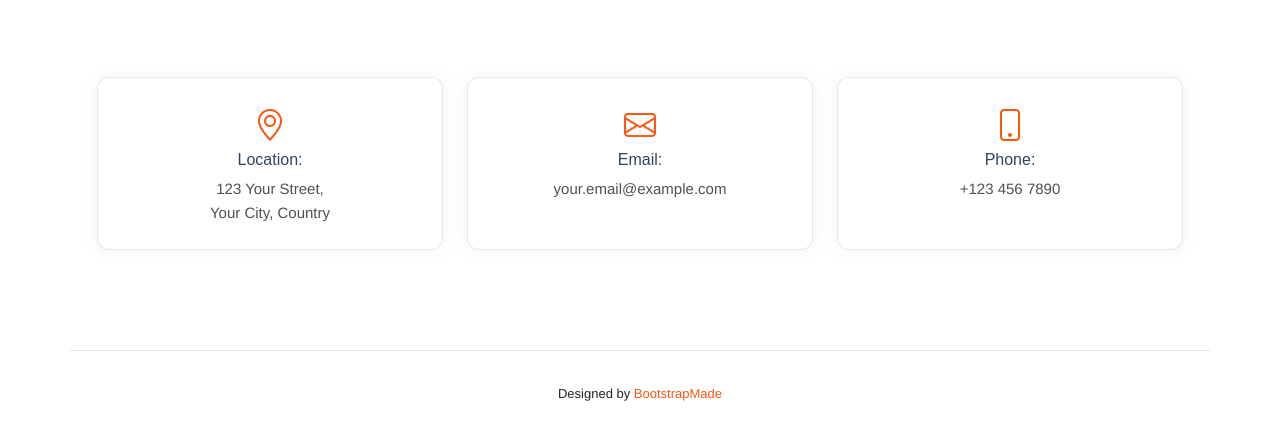
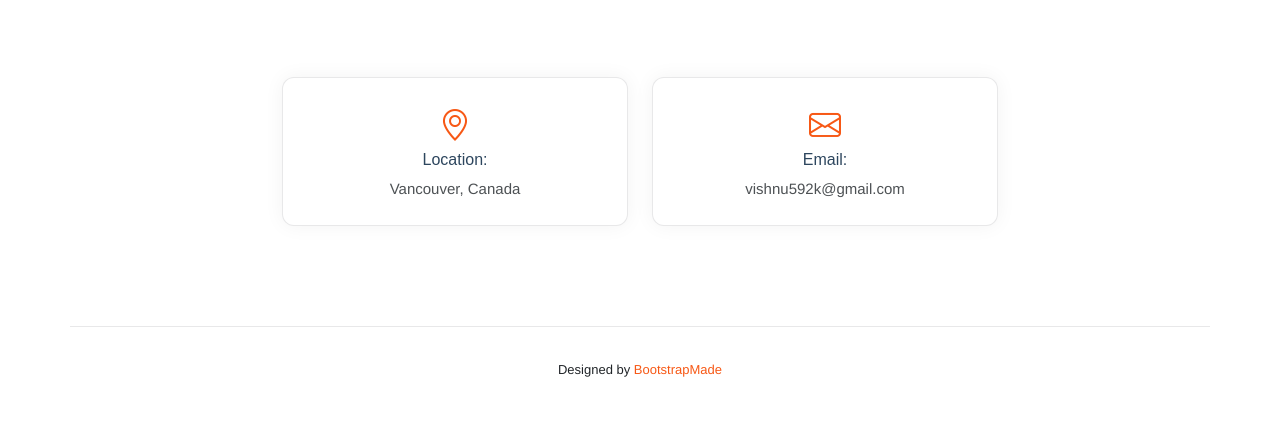
Before and after one commit to VishnuGameDesign/portfolio, a plain HTML site: page contact.html in a window 1280 px wide. Shown: the part 305-744 px from the top of the page. Drawn offline with Linux system fonts and the light colour scheme.

Commit message:
italicized links, added missing contact info

```diff
--- a/contact.html
+++ b/contact.html
@@ -117,21 +117,14 @@
                         <div class="info-card">
                             <i class="bi bi-geo-alt"></i>
                             <h4>Location:</h4>
-                            <p>123 Your Street,<br> Your City, Country</p>
+                            <p>Vancouver, Canada</p>
                         </div>
                     </div>
                     <div class="col-lg-4">
                         <div class="info-card">
                             <i class="bi bi-envelope"></i>
                             <h4>Email:</h4>
-                            <p>your.email@example.com</p>
-                        </div>
-                    </div>
-                    <div class="col-lg-4">
-                        <div class="info-card">
-                            <i class="bi bi-phone"></i>
-                            <h4>Phone:</h4>
-                            <p>+123 456 7890</p>
+                            <p>vishnu592k@gmail.com</p>
                         </div>
                     </div>
                 </div>
```
Also changed, not shown: about.html (+1 -1 lines), calamitychasm.html (+1 -1 lines), cosmiccruiserrepair.html (+1 -1 lines), geckoup.html (+1 -1 lines), runbubblesrun.html (+1 -1 lines).
